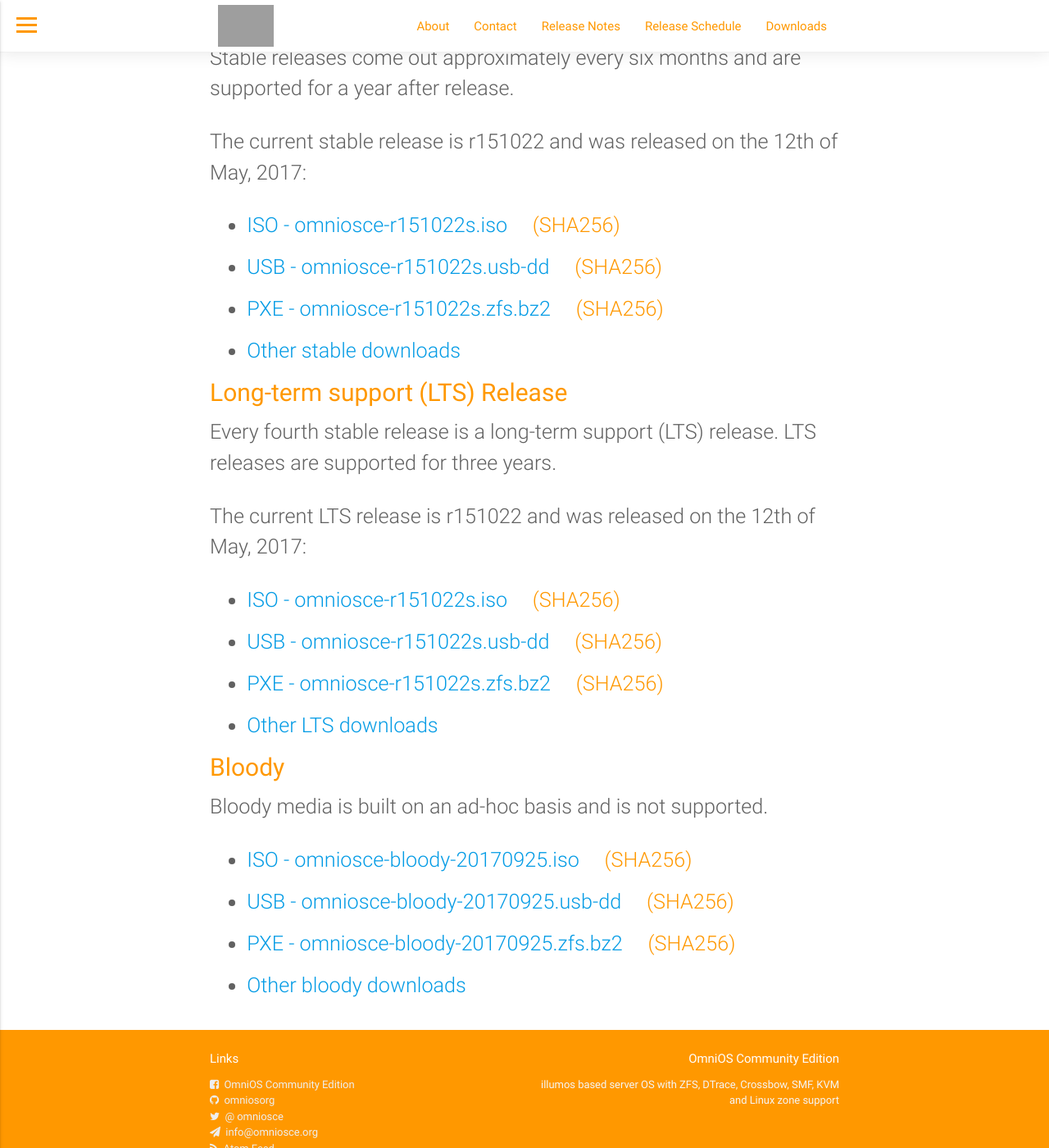
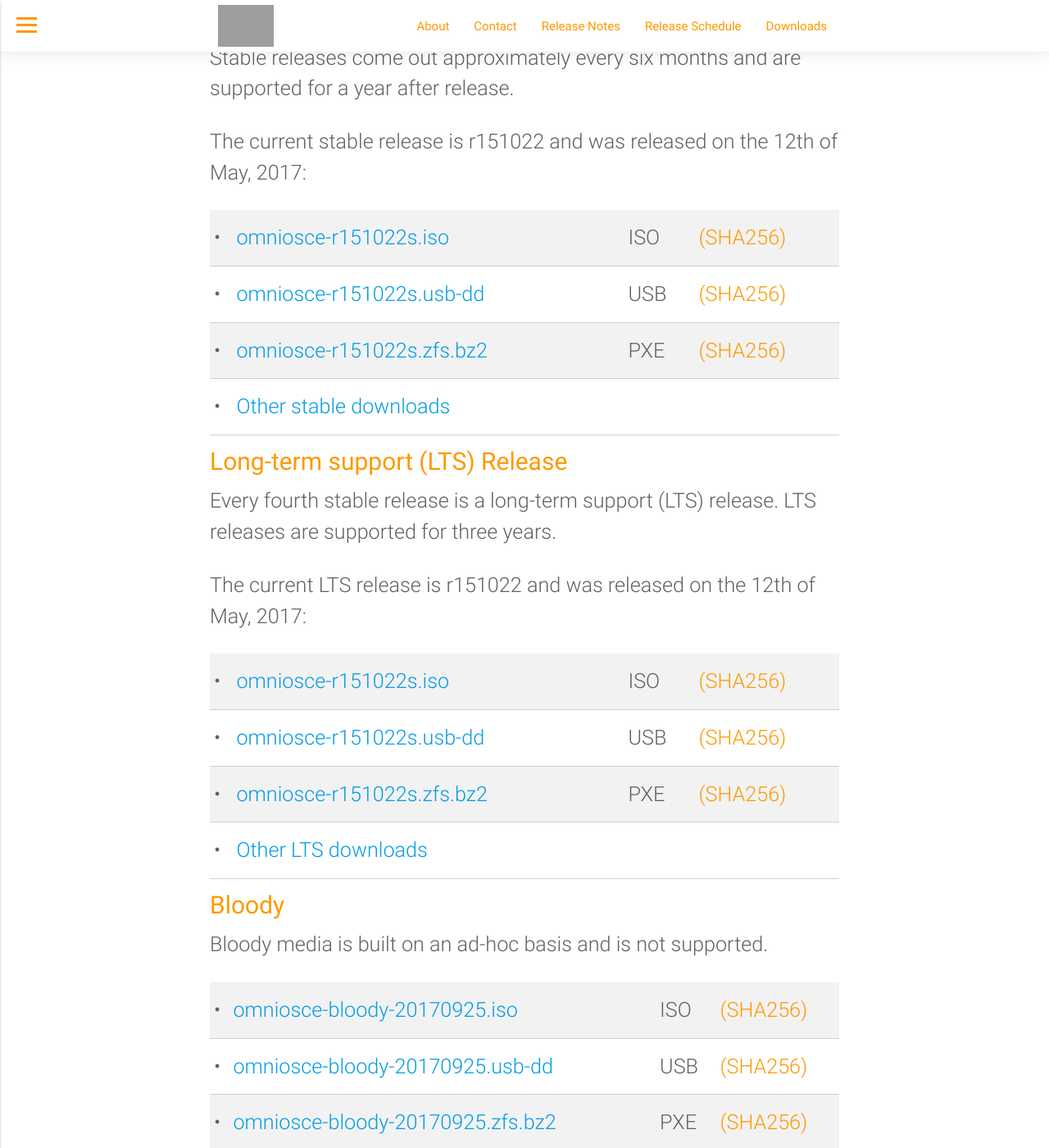
Before and after one commit to omniosorg/omniosorg.github.io, a Jekyll site: the page built from download.md, in a window 1280 px wide and 1400 px high, scrolled down 391 px. Shown: the whole window at 82% size. Built offline with Jekyll 4.4.1, drawn with Linux system fonts in a browser that asks for light colours; some of the changed text lies outside the part shown; grey boxes are pictures that could not be loaded.

Commit message:
Restructure download page - use tables for alignment

```diff
--- a/download.md
+++ b/download.md
@@ -22,29 +22,11 @@
 The current stable release is {{site.omnios_stable}} and was released on
 {{site.omnios_stable_date}}:
 
-<ul>
-  <li>
-  <a href="{{site.download_path}}/stable/{{site.download_prefix}}{{site.omnios_stable}}{{site.omnios_stable_suffix}}.iso">ISO - {{site.download_prefix}}{{site.omnios_stable}}{{site.omnios_stable_suffix}}.iso</a>
-  &nbsp;&nbsp;&nbsp;
-  <a href="{{site.download_path}}/stable/{{site.download_prefix}}{{site.omnios_stable}}{{site.omnios_stable_suffix}}.iso.sha256" class="orange-text">(SHA256)</a>
-  </li>
-
-  <li>
-  <a href="{{site.download_path}}/stable/{{site.download_prefix}}{{site.omnios_stable}}{{site.omnios_stable_suffix}}.usb-dd">USB - {{site.download_prefix}}{{site.omnios_stable}}{{site.omnios_stable_suffix}}.usb-dd</a>
-  &nbsp;&nbsp;&nbsp;
-  <a href="{{site.download_path}}/stable/{{site.download_prefix}}{{site.omnios_stable}}{{site.omnios_stable_suffix}}.usb-dd.sha256" class="orange-text">(SHA256)</a>
-  </li>
-
-  <li>
-  <a href="{{site.download_path}}/stable/{{site.download_prefix}}{{site.omnios_stable}}{{site.omnios_stable_suffix}}.zfs.bz2">PXE - {{site.download_prefix}}{{site.omnios_stable}}{{site.omnios_stable_suffix}}.zfs.bz2</a>
-  &nbsp;&nbsp;&nbsp;
-  <a href="{{site.download_path}}/stable/{{site.download_prefix}}{{site.omnios_stable}}{{site.omnios_stable_suffix}}.zfs.bz2.sha256" class="orange-text">(SHA256)</a>
-  </li>
-
-  <li>
-  <a target="_blank" href="{{site.download_path}}/stable/">Other stable downloads</a>
-  </li>
-</ul>
+{:.bordered .responsive-table}
+| &#8226; | <a href="{{site.download_path}}/stable/{{site.download_prefix}}{{site.omnios_stable}}{{site.omnios_stable_suffix}}.iso">{{site.download_prefix}}{{site.omnios_stable}}{{site.omnios_stable_suffix}}.iso</a> | ISO | <a href="{{site.download_path}}/stable/{{site.download_prefix}}{{site.omnios_stable}}{{site.omnios_stable_suffix}}.iso.sha256" class="orange-text">(SHA256)</a>
+| &#8226; | <a href="{{site.download_path}}/stable/{{site.download_prefix}}{{site.omnios_stable}}{{site.omnios_stable_suffix}}.usb-dd">{{site.download_prefix}}{{site.omnios_stable}}{{site.omnios_stable_suffix}}.usb-dd</a> | USB | <a href="{{site.download_path}}/stable/{{site.download_prefix}}{{site.omnios_stable}}{{site.omnios_stable_suffix}}.usb-dd.sha256" class="orange-text">(SHA256)</a>
+| &#8226; | <a href="{{site.download_path}}/stable/{{site.download_prefix}}{{site.omnios_stable}}{{site.omnios_stable_suffix}}.zfs.bz2">{{site.download_prefix}}{{site.omnios_stable}}{{site.omnios_stable_suffix}}.zfs.bz2</a> | PXE | <a href="{{site.download_path}}/stable/{{site.download_prefix}}{{site.omnios_stable}}{{site.omnios_stable_suffix}}.zfs.bz2.sha256" class="orange-text">(SHA256)</a>
+| &#8226; | <a target="_blank" href="{{site.download_path}}/stable/">Other stable downloads</a>
 
 ## Long-term support (LTS) Release
 
@@ -54,54 +36,18 @@
 The current LTS release is {{site.omnios_lts}} and was released on
 {{site.omnios_lts_date}}:
 
-<ul>
-  <li>
-  <a href="{{site.download_path}}/lts/{{site.download_prefix}}{{site.omnios_lts}}{{site.omnios_lts_suffix}}.iso">ISO - {{site.download_prefix}}{{site.omnios_lts}}{{site.omnios_lts_suffix}}.iso</a>
-  &nbsp;&nbsp;&nbsp;
-  <a href="{{site.download_path}}/lts/{{site.download_prefix}}{{site.omnios_lts}}{{site.omnios_lts_suffix}}.iso.sha256" class="orange-text">(SHA256)</a>
-  </li>
-
-  <li>
-  <a href="{{site.download_path}}/lts/{{site.download_prefix}}{{site.omnios_lts}}{{site.omnios_lts_suffix}}.usb-dd">USB - {{site.download_prefix}}{{site.omnios_lts}}{{site.omnios_lts_suffix}}.usb-dd</a>
-  &nbsp;&nbsp;&nbsp;
-  <a href="{{site.download_path}}/lts/{{site.download_prefix}}{{site.omnios_lts}}{{site.omnios_lts_suffix}}.usb-dd.sha256" class="orange-text">(SHA256)</a>
-  </li>
-
-  <li>
-  <a href="{{site.download_path}}/lts/{{site.download_prefix}}{{site.omnios_lts}}{{site.omnios_lts_suffix}}.zfs.bz2">PXE - {{site.download_prefix}}{{site.omnios_lts}}{{site.omnios_lts_suffix}}.zfs.bz2</a>
-  &nbsp;&nbsp;&nbsp;
-  <a href="{{site.download_path}}/lts/{{site.download_prefix}}{{site.omnios_lts}}{{site.omnios_lts_suffix}}.zfs.bz2.sha256" class="orange-text">(SHA256)</a>
-  </li>
-
-  <li>
-  <a target="_blank" href="{{site.download_path}}/lts/">Other LTS downloads</a>
-  </li>
-</ul>
+{:.bordered .responsive-table}
+| &#8226; | <a href="{{site.download_path}}/lts/{{site.download_prefix}}{{site.omnios_lts}}{{site.omnios_lts_suffix}}.iso">{{site.download_prefix}}{{site.omnios_lts}}{{site.omnios_lts_suffix}}.iso</a> | ISO | <a href="{{site.download_path}}/lts/{{site.download_prefix}}{{site.omnios_lts}}{{site.omnios_lts_suffix}}.iso.sha256" class="orange-text">(SHA256)</a>
+| &#8226; | <a href="{{site.download_path}}/lts/{{site.download_prefix}}{{site.omnios_lts}}{{site.omnios_lts_suffix}}.usb-dd">{{site.download_prefix}}{{site.omnios_lts}}{{site.omnios_lts_suffix}}.usb-dd</a> | USB | <a href="{{site.download_path}}/lts/{{site.download_prefix}}{{site.omnios_lts}}{{site.omnios_lts_suffix}}.usb-dd.sha256" class="orange-text">(SHA256)</a>
+| &#8226; | <a href="{{site.download_path}}/lts/{{site.download_prefix}}{{site.omnios_lts}}{{site.omnios_lts_suffix}}.zfs.bz2">{{site.download_prefix}}{{site.omnios_lts}}{{site.omnios_lts_suffix}}.zfs.bz2</a> | PXE | <a href="{{site.download_path}}/lts/{{site.download_prefix}}{{site.omnios_lts}}{{site.omnios_lts_suffix}}.zfs.bz2.sha256" class="orange-text">(SHA256)</a>
+| &#8226; | <a target="_blank" href="{{site.download_path}}/lts/">Other LTS downloads</a>
 
 ## Bloody
 
 Bloody media is built on an ad-hoc basis and is not supported.
 
-<ul>
-  <li>
-  <a href="{{site.download_path}}/bloody/{{site.download_prefix}}bloody-{{site.omnios_bloody}}.iso">ISO - {{site.download_prefix}}bloody-{{site.omnios_bloody}}.iso</a>
-  &nbsp;&nbsp;&nbsp;
-  <a href="{{site.download_path}}/bloody/{{site.download_prefix}}bloody-{{site.omnios_bloody}}.iso.sha256" class="orange-text">(SHA256)</a>
-  </li>
-
-  <li>
-  <a href="{{site.download_path}}/bloody/{{site.download_prefix}}bloody-{{site.omnios_bloody}}.usb-dd">USB - {{site.download_prefix}}bloody-{{site.omnios_bloody}}.usb-dd</a>
-  &nbsp;&nbsp;&nbsp;
-  <a href="{{site.download_path}}/bloody/{{site.download_prefix}}bloody-{{site.omnios_bloody}}.usb-dd.sha256" class="orange-text">(SHA256)</a>
-  </li>
-
-  <li>
-  <a href="{{site.download_path}}/bloody/{{site.download_prefix}}bloody-{{site.omnios_bloody}}.zfs.bz2">PXE - {{site.download_prefix}}bloody-{{site.omnios_bloody}}.zfs.bz2</a>
-  &nbsp;&nbsp;&nbsp;
-  <a href="{{site.download_path}}/bloody/{{site.download_prefix}}bloody-{{site.omnios_bloody}}.zfs.bz2.sha256" class="orange-text">(SHA256)</a>
-  </li>
-
-  <li>
-  <a target="_blank" href="{{site.download_path}}/bloody/">Other bloody downloads</a>
-  </li>
-</ul>
+{:.bordered .responsive-table}
+| &#8226; | <a href="{{site.download_path}}/bloody/{{site.download_prefix}}bloody-{{site.omnios_bloody}}.iso">{{site.download_prefix}}bloody-{{site.omnios_bloody}}.iso</a> | ISO | <a href="{{site.download_path}}/bloody/{{site.download_prefix}}bloody-{{site.omnios_bloody}}.iso.sha256" class="orange-text">(SHA256)</a>
+| &#8226; | <a href="{{site.download_path}}/bloody/{{site.download_prefix}}bloody-{{site.omnios_bloody}}.usb-dd">{{site.download_prefix}}bloody-{{site.omnios_bloody}}.usb-dd</a> | USB | <a href="{{site.download_path}}/bloody/{{site.download_prefix}}bloody-{{site.omnios_bloody}}.usb-dd.sha256" class="orange-text">(SHA256)</a>
+| &#8226; | <a href="{{site.download_path}}/bloody/{{site.download_prefix}}bloody-{{site.omnios_bloody}}.zfs.bz2">{{site.download_prefix}}bloody-{{site.omnios_bloody}}.zfs.bz2</a> | PXE | <a href="{{site.download_path}}/bloody/{{site.download_prefix}}bloody-{{site.omnios_bloody}}.zfs.bz2.sha256" class="orange-text">(SHA256)</a>
+| &#8226; | <a target="_blank" href="{{site.download_path}}/bloody/">Other bloody downloads</a>
```
Also changed, not shown: other parts of download.md (+1 -1 lines).
